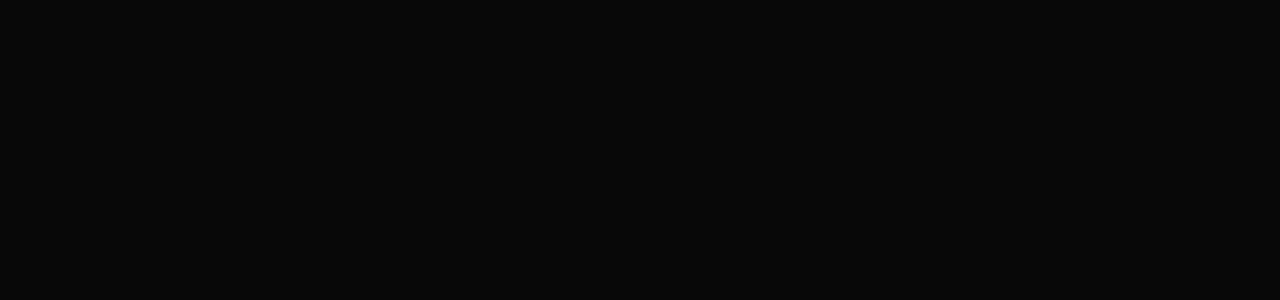
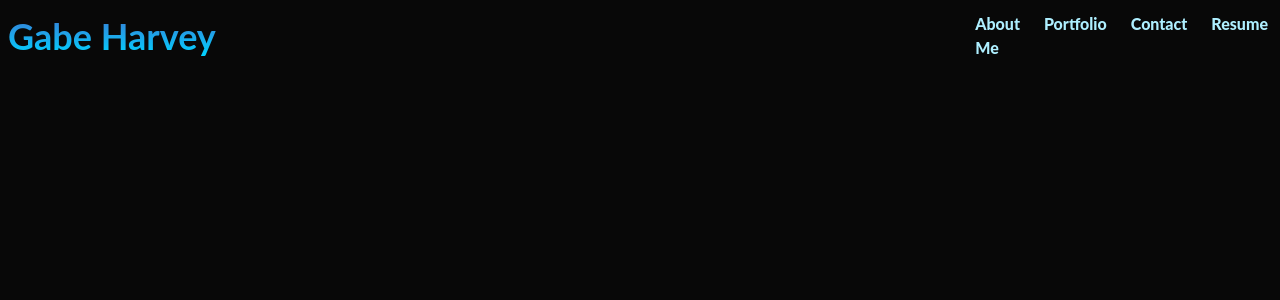
Before and after one commit to gabeharvey/react-portfolio, a React (Create React App) app: page / in a window 1280 px wide. Shown: the top 300 px of the page. Built offline with nearby package versions, Linux system fonts and the light colour scheme.

Commit message:
Added Navbar Styling Properties to Navbar.jsx, Minor Styling Update to index.css

```diff
--- a/src/components/Navbar.jsx
+++ b/src/components/Navbar.jsx
@@ -7,7 +7,14 @@
         setNav(!nav)
     }
   return (
-    <div className=''>
+    <div className='flex justify-between items-center'>
+        <h1 className='w-full text-4xl font-bold primary-color ml-2'>Gabe Harvey</h1>
+        <ul className='hidden md:flex'>
+            <li className='p-3'>About Me</li>
+            <li className='p-3'>Portfolio</li>
+            <li className='p-3'>Contact</li>
+            <li className='p-3'>Resume</li>
+        </ul>
         <div onClick={handleNav} className='block md:hidden'>
             {nav ? <AiOutlineClose size={24}/> : <AiOutlineMenu size={24}/>}
         </div>
--- a/src/index.css
+++ b/src/index.css
@@ -6,16 +6,17 @@
 
 body {
   font-family: 'Lato', sans-serif;
+  color: #aeefff;
   background-color: rgb(8, 8, 8);
   font-weight: 800;
 }
 
 span, .primary-color {
-  background-image: linear-gradient(to left, rgb(255, 7, 7), rgb(255, 179, 179));
+  background-image: linear-gradient(to top, #00d2ff, #3a7bd5);
   -webkit-background-clip: text;
   color: transparent;
 }
 
 .bg-primary-color {
-  background-image: linear-gradient(to left, rgb(138, 7, 7), rgb(138, 105, 105));
+  background-image: linear-gradient(to top, #00d2ff, #3a7bd5);
 }
```
